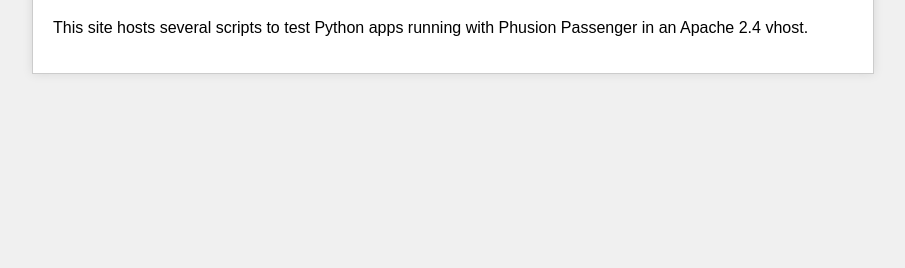
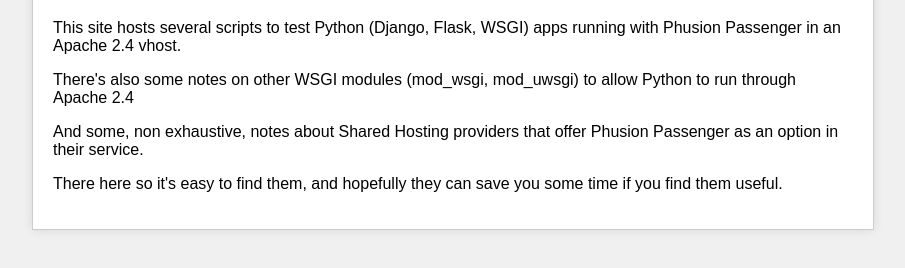
Before and after one commit to dtiberio/Passenger-WSGI-test, a plain HTML site: page docs/index.html in a window 1280 px wide. Shown: the part 90-358 px from the top of the page, without its empty margins (187-1092 px from the left). Drawn offline with Linux system fonts and the light colour scheme.

Commit message:
Update index.html
Signed-off-by: dtiberio <dtiberio@users.noreply.github.com>

```diff
--- a/docs/index.html
+++ b/docs/index.html
@@ -23,7 +23,10 @@
 <body>
     <div class="container">
         <h1>Welcome to Passenger-WSGI-test</h1>
-        <p>This site hosts several scripts to test Python apps running with Phusion Passenger in an Apache 2.4 vhost.</p>
+        <p>This site hosts several scripts to test Python (Django, Flask, WSGI) apps running with Phusion Passenger in an Apache 2.4 vhost.</p>
+        <p>There's also some notes on other WSGI modules (mod_wsgi, mod_uwsgi) to allow Python to run through Apache 2.4</p>
+        <p>And some, non exhaustive, notes about Shared Hosting providers that offer Phusion Passenger as an option in their service.</p>
+        <p>There here so it's easy to find them, and hopefully they can save you some time if you find them useful.</p>
     </div>
 </body>
 </html>
```
